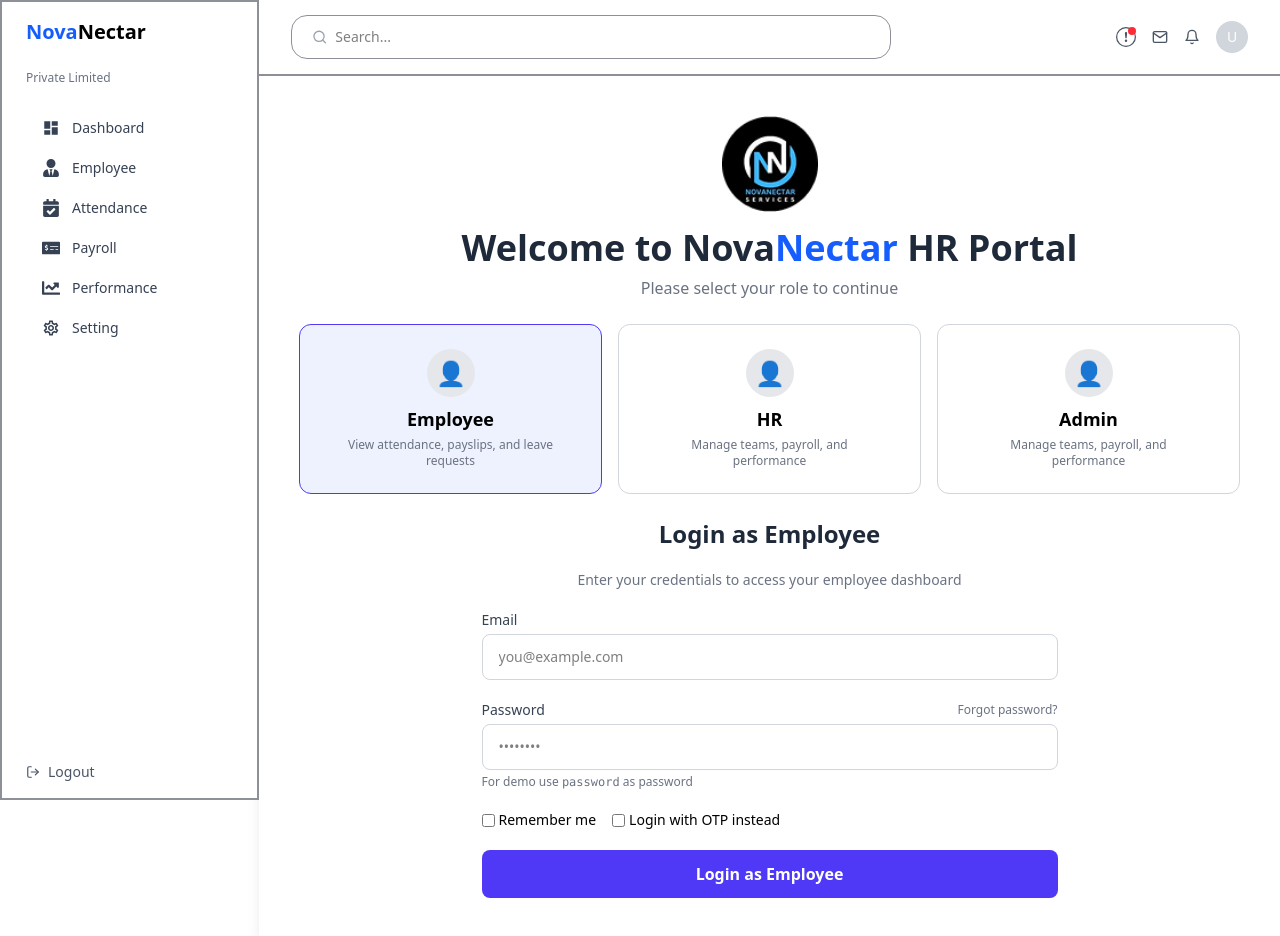
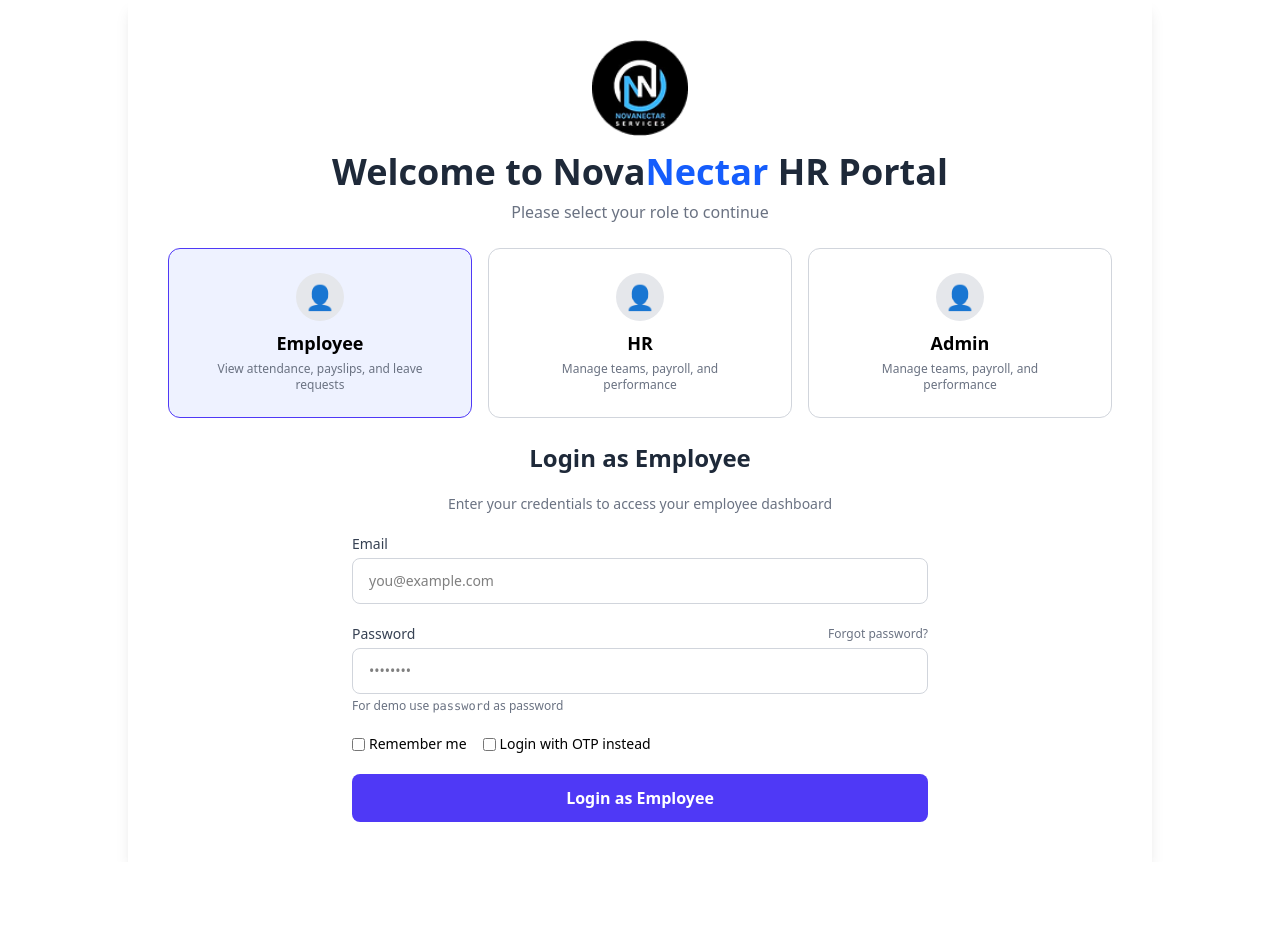
Before and after one commit to pra-chauhan/NovaNectar, a React (Vite) app: page / in a window 1280 px wide. After the commit the page ends 862 px from the top, so only its background shows below. Built offline with nearby package versions, Linux system fonts and the light colour scheme.

Commit message:
Refactor App component to include conditional layout handling and add AttendancePage route; update import path for LeaveRequestModal in AttendancePage.

```diff
--- a/src/App.jsx
+++ b/src/App.jsx
@@ -1,7 +1,7 @@
 // src/App.jsx
 
 import React from "react";
-import { BrowserRouter as Router, Routes, Route } from "react-router-dom";
+import { BrowserRouter as Router, Routes, Route, useLocation } from "react-router-dom";
 
 // Layouts
 import Sidebar from "./layouts/Sidebar";
@@ -13,15 +13,25 @@
 import PerformancePage from "./pages/PerformancePage";
 import LoginPage from "./pages/LoginPage";
 import Payroll from "./pages/Payroll";
+import AttendancePage from "./pages/Attendance";
 
-function App() {
+// Wrapper to handle conditional layout
+function AppContent() {
+  const location = useLocation();
+
+  // Define routes where you do not want Sidebar and Topbar
+  const hideLayoutRoutes = ["/login", "/"];
+
+  const hideLayout = hideLayoutRoutes.includes(location.pathname);
+
   return (
-    <Router>
-      <div className="flex">
-        <Sidebar />
+    <div className="flex min-h-screen">
+      {!hideLayout && <Sidebar />}
+      <div className="flex-1 flex flex-col">
+        {!hideLayout && <Topbar />}
         <div className="flex-1">
-          <Topbar />
           <Routes>
+            <Route path="/attendance" element={<AttendancePage />} />
             <Route path="/employee" element={<EmployeesPage />} />
             <Route path="/employees/:id" element={<EmployeeProfile />} />
             <Route path="/performance" element={<PerformancePage />} />
@@ -31,6 +41,14 @@
           </Routes>
         </div>
       </div>
+    </div>
+  );
+}
+
+function App() {
+  return (
+    <Router>
+      <AppContent />
     </Router>
   );
 }
--- a/src/pages/Attendance.jsx
+++ b/src/pages/Attendance.jsx
@@ -5,7 +5,7 @@
   FiSearch,
   FiPlus,
 } from "react-icons/fi";
-import LeaveRequestModal from "../components/Attendance/LeaveRequestModal";
+import LeaveRequestModal from "../components/LeaveRequestModal";
 
 
 const AttendancePage = () => {
```
